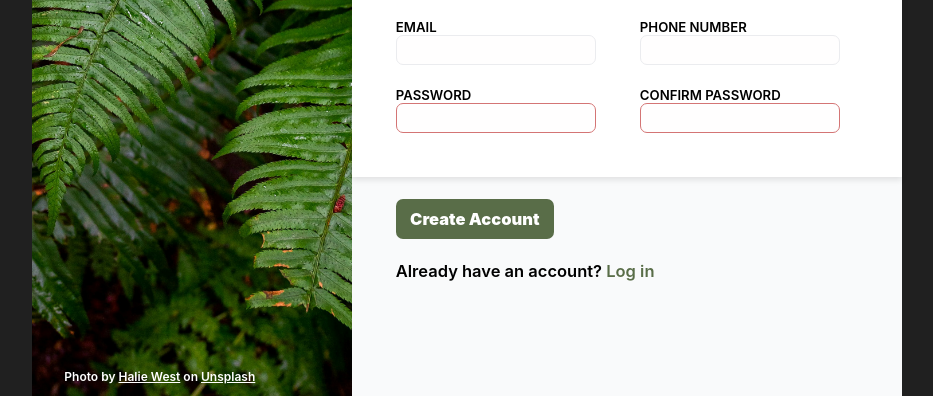
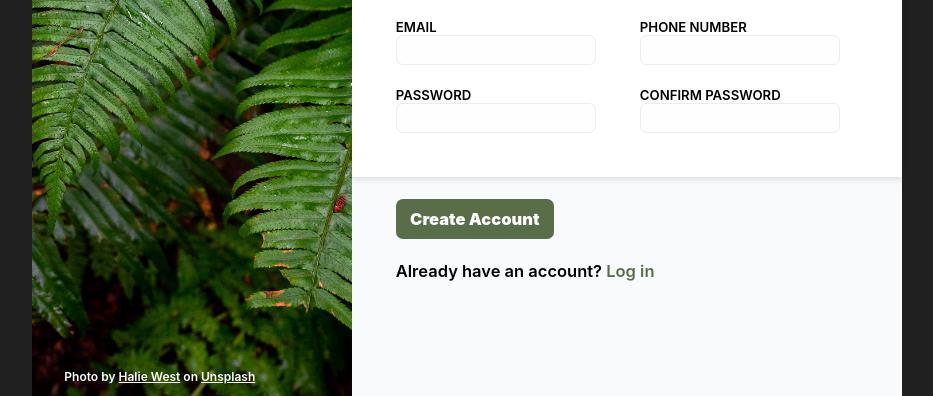
Before and after one commit to cms76/ProjectSignUpForm, a plain HTML site: page index.html in a window 1280 px wide. Shown: the part 404-800 px from the top of the page, without its empty margins (173-1106 px from the left). Drawn offline with Linux system fonts and the light colour scheme; files whose address does not match are found by name.

Commit message:
added password validation

```diff
--- a/index.html
+++ b/index.html
@@ -47,11 +47,11 @@
                     <div class="form-row">
                         <div class="form-entry">
                             <label for="password">Password</label>
-                            <input type="password" id="password" name="password">
+                            <input type="password" id="password" name="password" pattern="^(?=.*[a-z])(?=.*[A-Z])(?=.*\d)(?=.*[@$!%*?&])[A-Za-z\d@$!%*?&]{8,}">
                         </div>
                         <div class="form-entry">
                             <label for="confirm-password">Confirm Password</label>
-                            <input type="password" id="confirm-password" name="confirm-password">
+                            <input type="password" id="confirm-password" name="confirm-password" pattern="^(?=.*[a-z])(?=.*[A-Z])(?=.*\d)(?=.*[@$!%*?&])[A-Za-z\d@$!%*?&]{8,}$">
                         </div>
                     </div>
                 </fieldset>
--- a/styles.css
+++ b/styles.css
@@ -176,7 +176,7 @@ input {
     box-sizing: border-box;
 }
 
-input[type="password"] {
+input[type="password"]:invalid {
     display: block;
     width: 200px;
     height: 30px;
```
